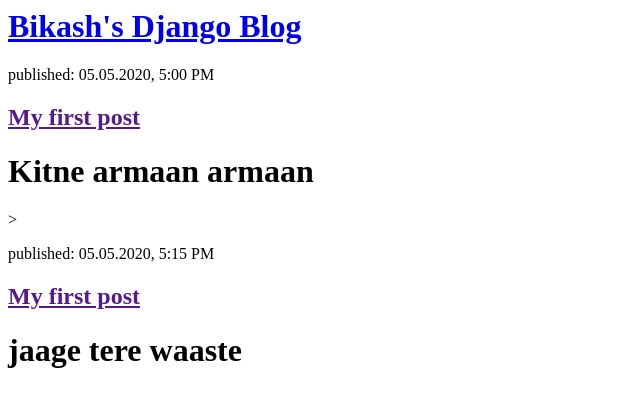
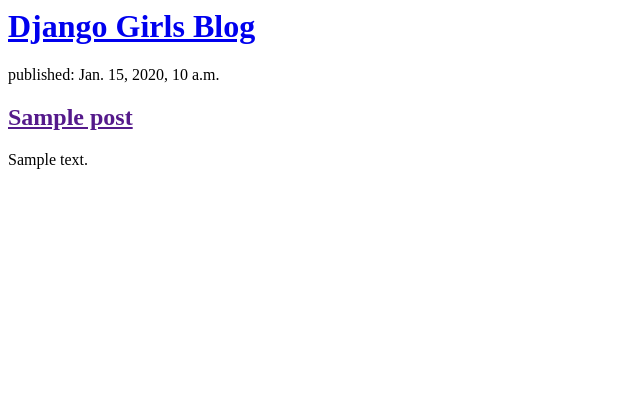
Before and after one commit to halfprisoner/my-first-blog, a Django app: page / in a window 1280 px wide. Shown: the top 407 px of the page, without its empty margins (0-640 px from the left). Run offline with Django 3.2, Linux system fonts and the light colour scheme; tables that the repository leaves empty hold one stand-in row (values such as "Sample post").

Commit message:
modified templates to display posts from database

```diff
--- a/blog/templates/blog/post_list.html
+++ b/blog/templates/blog/post_list.html
@@ -1,22 +1,11 @@
-<html>
-    <head>
-        <title>Bikash's blog</title>
-    </head>
-    <body>
-        <div>
-            <h1><a href="/">Bikash's Django Blog</a></h1>
-        </div>
+<div>
+    <h1><a href="/">Django Girls Blog</a></h1>
+</div>
 
-        <div>
-            <p>published: 05.05.2020, 5:00 PM</p>
-            <h2><a href="">My first post</a></h2>
-            <h1>Kitne armaan armaan</h1>>
-        </div>
-
-        <div>
-            <p>published: 05.05.2020, 5:15 PM</p>
-            <h2><a href="">My first post</a></h2>
-            <h1>jaage tere waaste</h1>
-        </div>
-    </body>
-</html>
+{% for post in posts %}
+    <div>
+        <p>published: {{ post.published_date }}</p>
+        <h2><a href="">{{ post.title }}</a></h2>
+        <p>{{ post.text|linebreaksbr }}</p>
+    </div>
+{% endfor %}
--- a/blog/views.py
+++ b/blog/views.py
@@ -1,5 +1,8 @@
 from django.shortcuts import render
+from .models import Post
+from django.utils import timezone
 
 # Create your views here.
 def post_list(request):
-	return render(request, 'blog/post_list.html', {})
+    posts = Post.objects.filter(published_date__lte=timezone.now()).order_by('published_date')
+    return render(request, 'blog/post_list.html', {'posts': posts})
```
